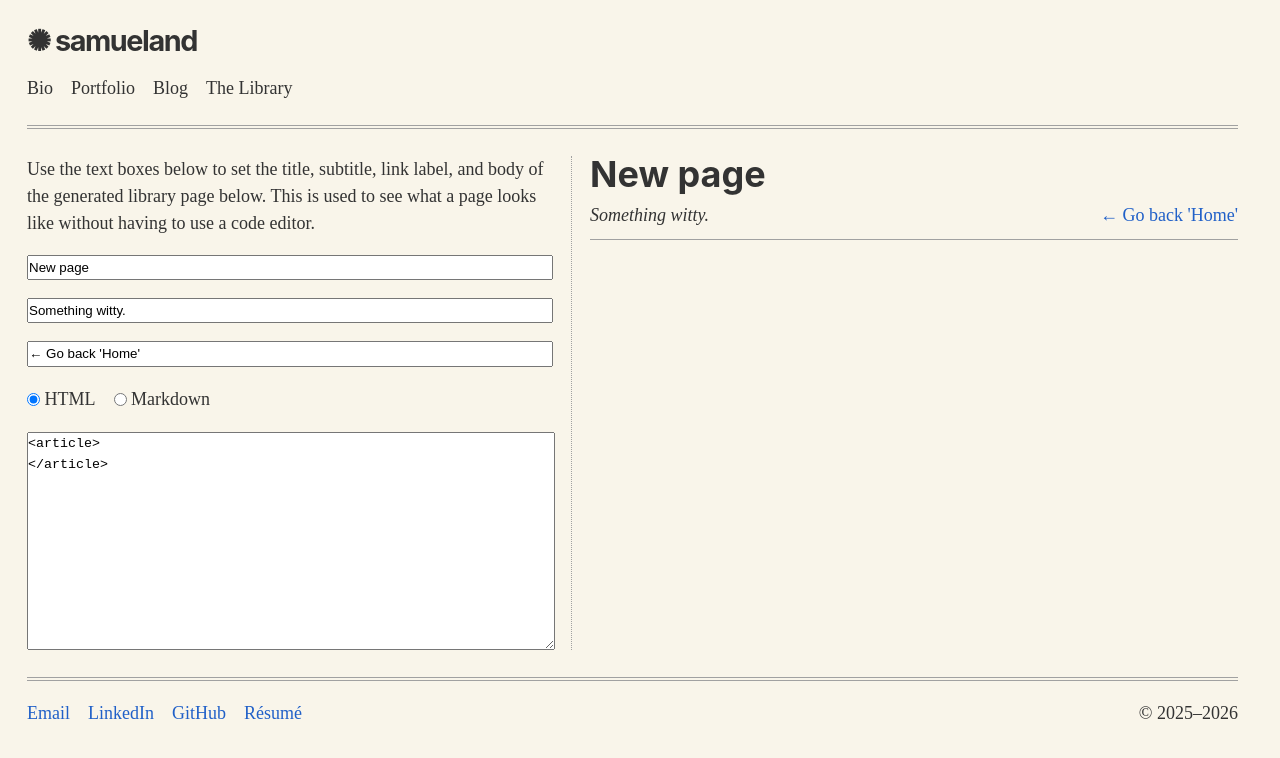
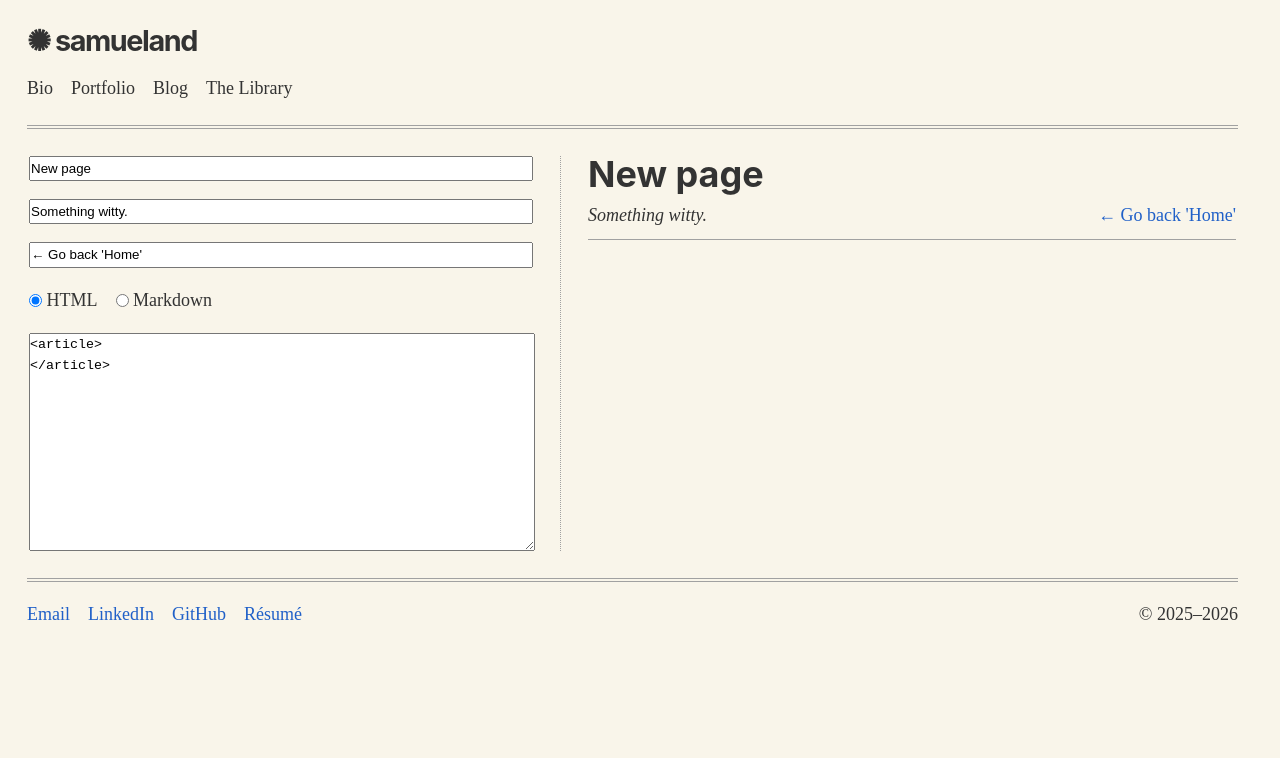
Before and after one commit to sama305/samueland.dev, a Next.js app: page /edit in a window 1280 px wide. Shown: the top 758 px of the page. Built offline with nearby package versions, Linux system fonts and the light colour scheme.

Commit message:
small styling improvements

```diff
--- a/src/app/(edit)/edit/page.tsx
+++ b/src/app/(edit)/edit/page.tsx
@@ -52,11 +52,8 @@ export default function Edit() {
   };
 
   return (
-    <div style={{ display: "flex", justifyContent: "space-between", gap: "1rem" }}>
-      <div style={{ display: "flex", flexDirection: "column", gap: "1rem", paddingRight: "1rem", borderRight: "dotted 1px var(--header-line-color)" }}>
-        <article>
-          <p>Use the text boxes below to set the title, subtitle, link label, and body of the generated library page below. This is used to see what a page looks like without having to use a code editor.</p>
-        </article>
+    <div style={{ display: "flex", justifyContent: "center", gap: "1.5rem" }}>
+      <div style={{ maxWidth: "36rem", width: "28rem", display: "flex", flexDirection: "column", gap: "1rem", paddingRight: "1.5rem", borderRight: "dotted 1px var(--header-line-color)" }}>
         <input value={title} onChange={(e) => setTitle(e.target.value)}/>
         <input value={subtitle} onChange={(e) => setSubtitle(e.target.value)}/>
         <input value={returnLabel} onChange={(e) => setReturnLabel(e.target.value)}/>
@@ -94,7 +91,7 @@ export default function Edit() {
         )}
       </div>
 
-      <div style={{ minWidth: "36rem", maxWidth: "36rem"}}>
+      <div style={{ flexGrow: "2", maxWidth: "36rem"}}>
         {useMarkdown ? (
           <LibraryPage
             title={title}
```
